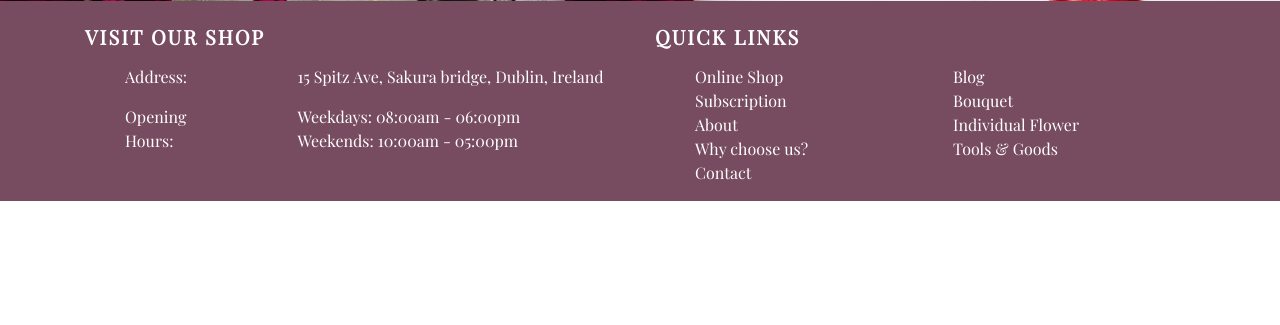
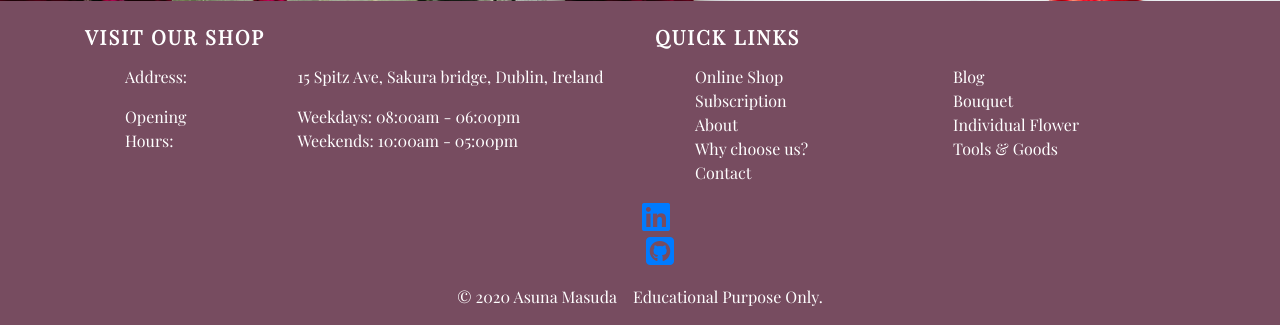
Before and after one commit to AsunaMasuda/FloweryDays, a Django app: page / in a window 1280 px wide. Shown: the part 3123-3448 px from the top of the page. Before the commit the page ends 3324 px from the top, so only its background shows below. Run offline with Django 3.2, Linux system fonts and the light colour scheme; some libraries are stand-ins or nearby versions.

Commit message:
Add second footer panel in Footer section in index.html

```diff
--- a/home/templates/home/index.html
+++ b/home/templates/home/index.html
@@ -483,5 +483,31 @@
       </div>
     </div>
   </div>
+  <div class="second-footer-panel">
+    <div class="container">
+      <div class="row">
+        <div class="col-12 text-center">
+          <ul id="social-icon" class="text-center">
+            <li class="mr-2">
+              <a href="https://www.linkedin.com/in/asuna-fitzpatrick-masuda/">
+                <i class="fab fa-linkedin fa-2x"></i>
+              </a>
+            </li>
+            <li>
+              <a href="https://github.com/AsunaMasuda"
+                ><i class="fab fa-github-square fa-2x"></i
+              ></a>
+            </li>
+          </ul>
+        </div>
+        <div class="col-12 text-center">
+          <p>
+            <span class="mr-3">© 2020 Asuna Masuda</span
+            ><span>Educational Purpose Only.</span>
+          </p>
+        </div>
+      </div>
+    </div>
+  </div>
 </footer>
 {% endblock %}
```
